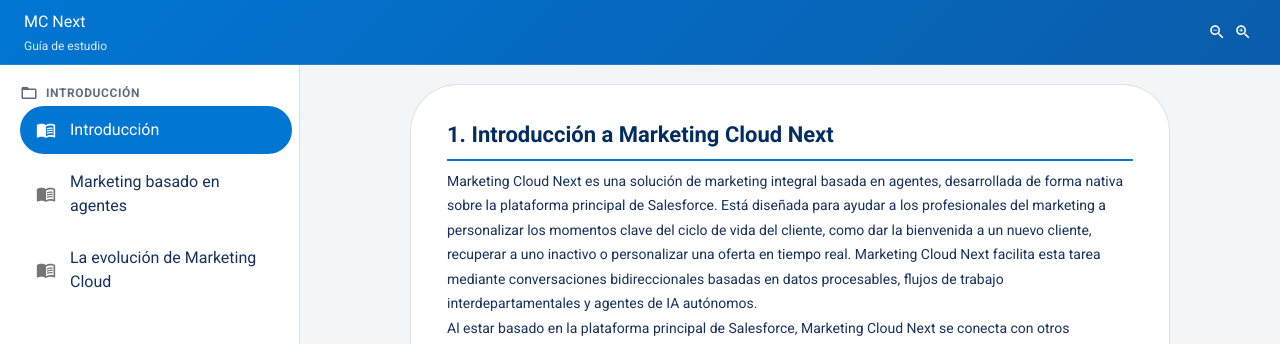
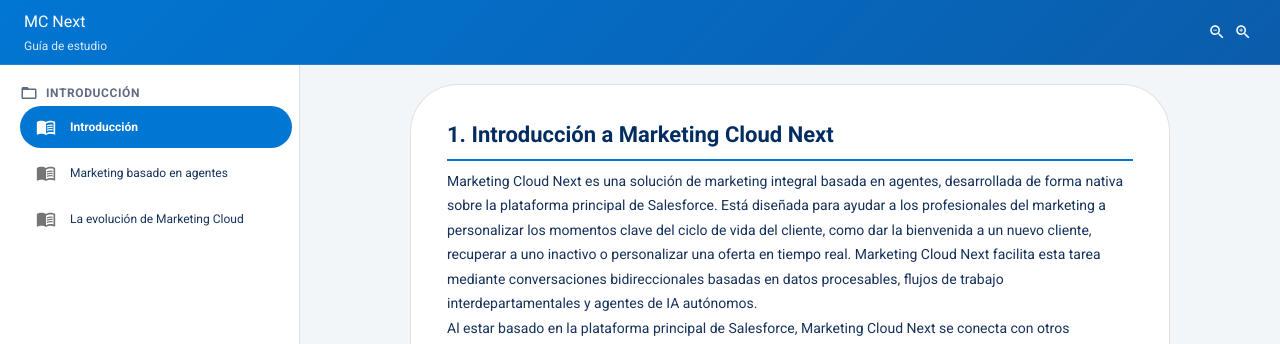
Before and after one commit to pedrolucianodiaz/Salesforce-Certified-Marketing-Cloud-Next, a React (Vite) app in the folder webapp/: page / in a window 1280 px wide. Both pictures are taken after a click on the button "CONTINUE IN ENGLISH". Shown: the top 344 px of the page. Built offline with nearby package versions, Linux system fonts and the light colour scheme.

Commit message:
"El verdadero conocimiento es saber la extensión de la propia ignorancia." by Confucio

```diff
--- a/webapp/src/App.jsx
+++ b/webapp/src/App.jsx
@@ -185,7 +185,7 @@
                   <ListItemIcon sx={{ minWidth: 34 }}>
                     <MenuBookIcon fontSize="small" color={i === active ? 'inherit' : 'action'} />
                   </ListItemIcon>
-                  <ListItemText primary={ch.title} slotProps={{ primary: { fontSize: 10, fontWeight: i === active ? 600 : 400 } }} />
+                  <ListItemText primary={ch.title} slotProps={{ primary: { sx: { fontSize: 12, fontWeight: i === active ? 600 : 400 } } }} />
                 </ListItemButton>
               )
             })}
```
